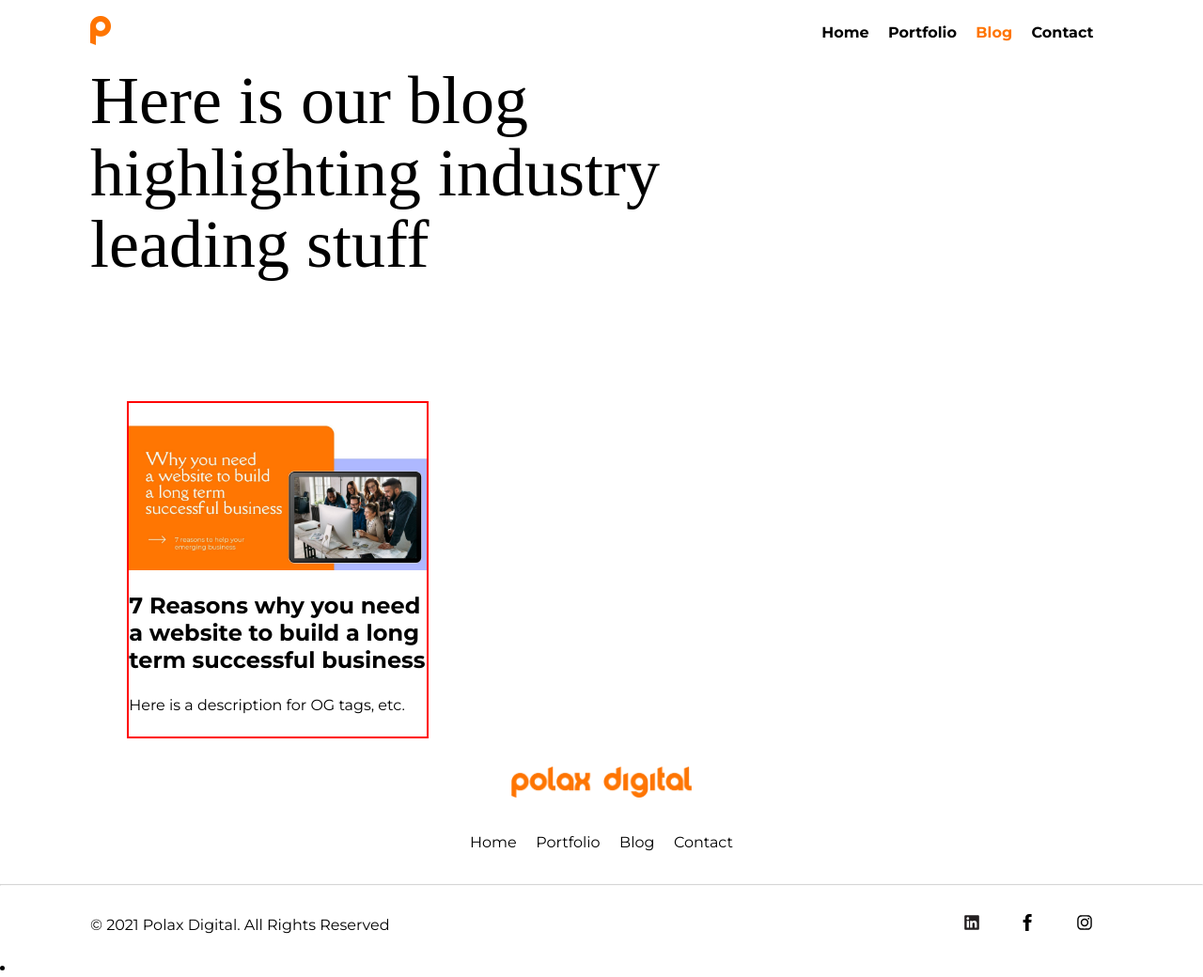
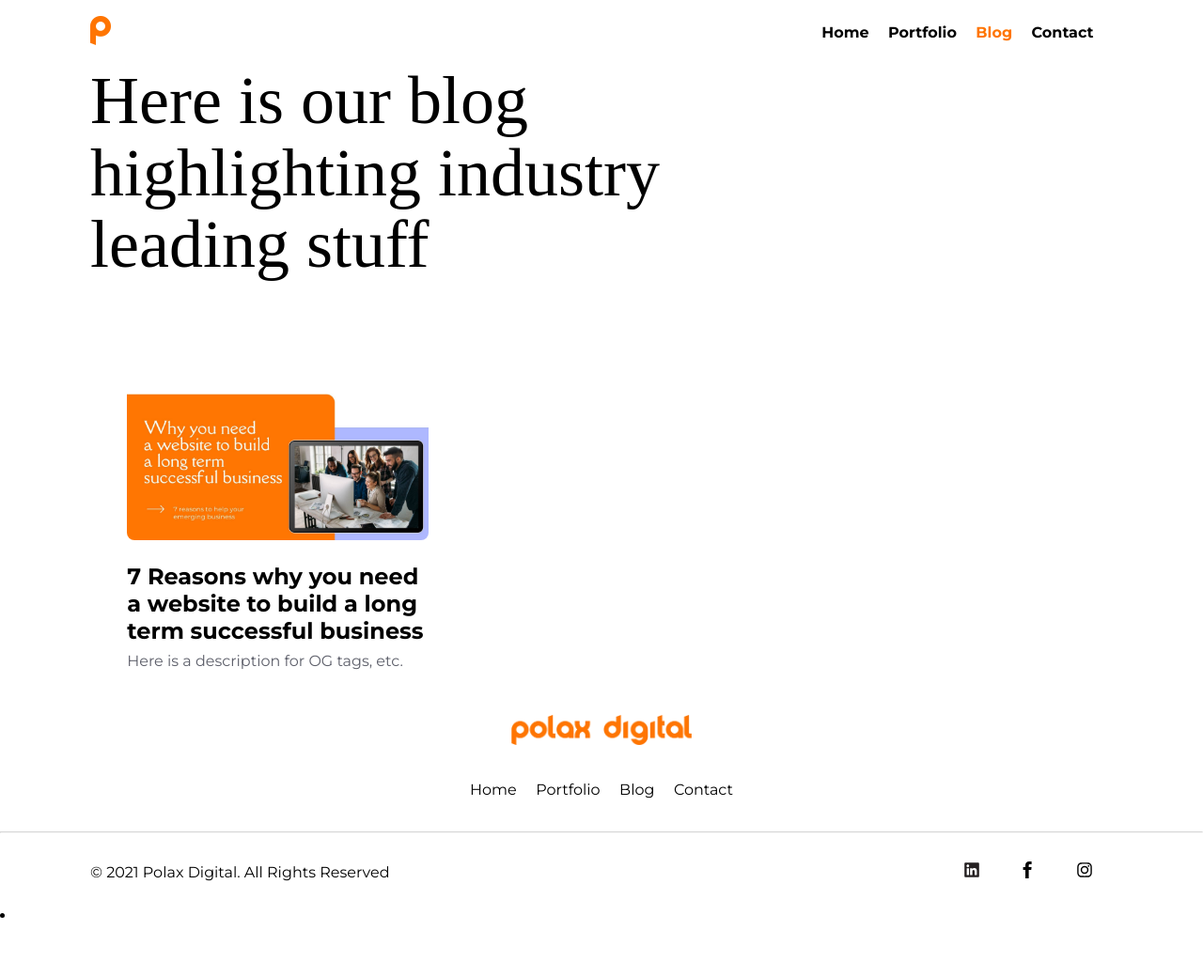
Before and after one commit to Polax-Digital/polax-jekyll, a Jekyll site: the page built from blog.md, in a window 1280 px wide. Shown: the whole page at 94% size. Built offline with Jekyll 4.4.1, drawn with Linux system fonts in a browser that asks for light colours; some web fonts are replaced; after the commit the page ends 984 px from its top, so only the background shows below that.

Commit message:
More CSS Changes.

```diff
--- a/assets/css/main.css
+++ b/assets/css/main.css
@@ -758,7 +758,7 @@ textarea::placeholder {
 }
 
 #blog-posts {
-    margin-top: 8rem;
+    margin-top: 6rem;
     margin-left: auto;
     margin-right: auto;
     width: 95%;
@@ -793,13 +793,23 @@ textarea::placeholder {
 		line-height: 1.5;
 }
 .blog-preview-container {
-    border: solid red 2px;
     min-width: 15rem;
     max-width: 23rem;
     min-height: 21rem;
 }
+
+.blog-preview-container > p {
+    color: #5D5F6A;
+    margin-top: 0rem;
+}
+
+.blog-preview-title {
+    margin-bottom: 0.5rem;
+}
+
 .blog-preview-img {
     max-width: 100%;
+    border-radius: 8px;
 }
 
 .blog-post-row {
```
